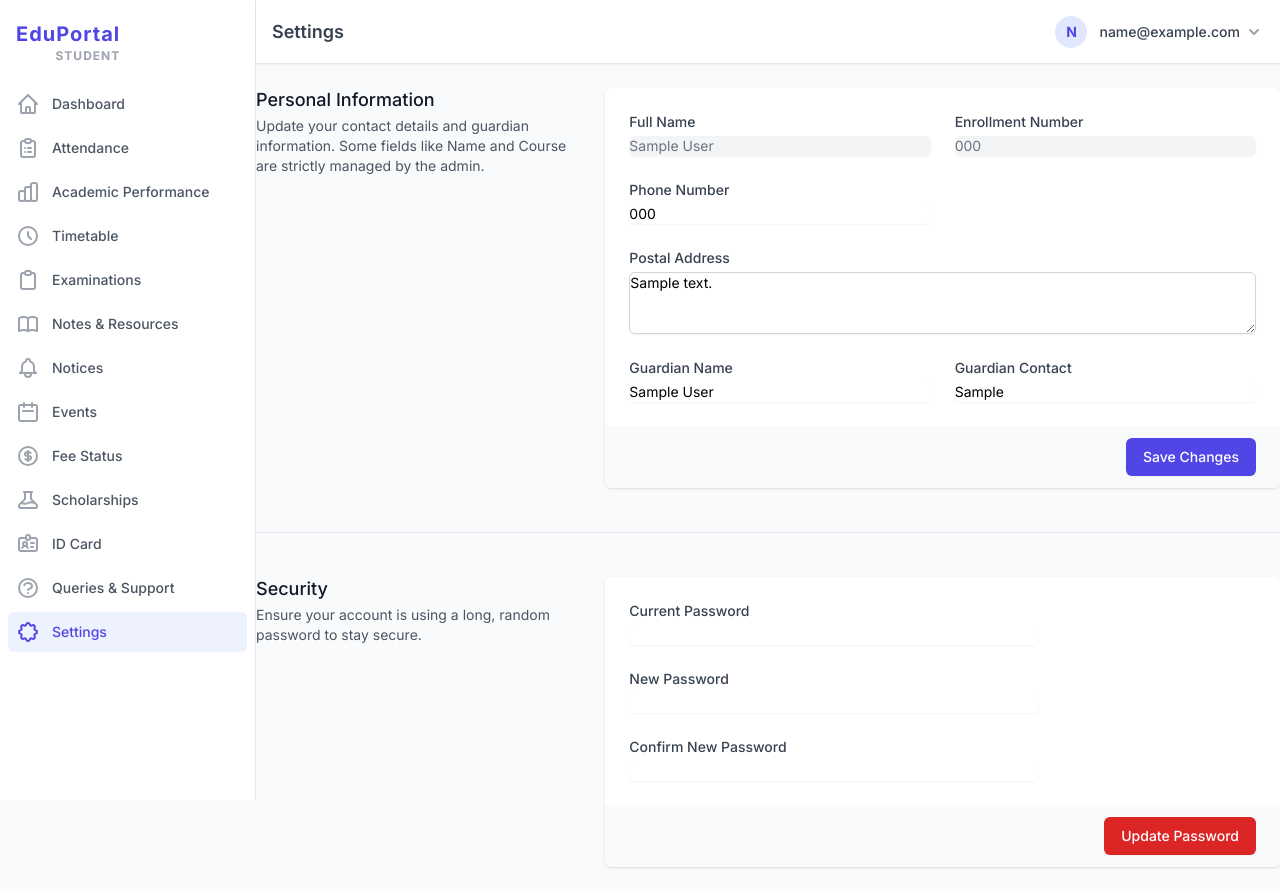
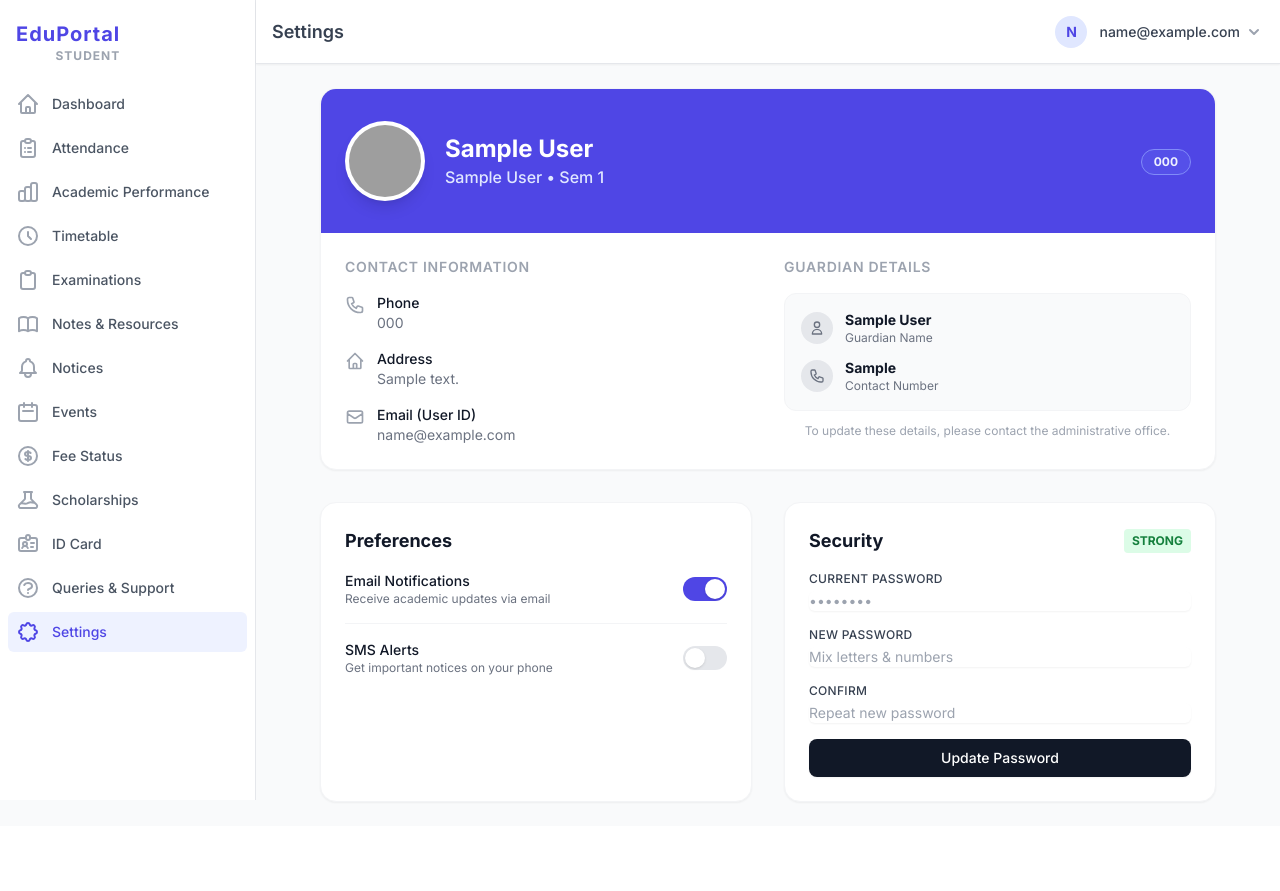
Before and after one commit to DhruvHarani1/EDU-PORTAL, a Flask app: page /student/settings in a window 1280 px wide. After the commit the page ends 803 px from the top, so only its background shows below. Run offline with Flask 3, Linux system fonts and the light colour scheme; a user stored in the database is signed in; tables that the repository leaves empty hold one stand-in row (values such as "Sample post"); some libraries are stand-ins or nearby versions; grey boxes are pictures that could not be loaded.

Commit message:
feat: Implement student digital ID card, student settings, and faculty lost card reporting features with new profile models and routes.

```diff
--- a/app/models/profiles.py
+++ b/app/models/profiles.py
@@ -15,6 +15,8 @@ class StudentProfile(db.Model):
     address = db.Column(db.Text, nullable=True)
     guardian_name = db.Column(db.String(100), nullable=True)
     guardian_contact = db.Column(db.String(15), nullable=True)
+
+    id_card_status = db.Column(db.String(20), default='Active', nullable=True) # Active, Lost, Replaced
 
     # Mentor Relationship
     mentor_id = db.Column(db.Integer, db.ForeignKey('faculty_profile.id'), nullable=True)
--- a/app/modules/faculty/templates/faculty_sidebar_items.html
+++ b/app/modules/faculty/templates/faculty_sidebar_items.html
@@ -8,7 +8,8 @@
     ('Student Queries', 'faculty.queries', 'M8 10h.01M12 10h.01M16 10h.01M9 16H5a2 2 0 01-2-2V6a2 2 0 012-2h14a2 2 0 012 2v8a2 2 0 01-2 2h-5l-5 5v-5z'),
     ('Notices', 'faculty.notices', 'M15 17h5l-1.405-1.405A2.032 2.032 0 0118 14.158V11a6.002 6.002 0 00-4-5.659V5a2 2 0 10-4 0v.341C7.67 6.165 6 8.388 6 11v3.159c0 .538-.214 1.055-.595 1.436L4 17h5m6 0v1a3 3 0 11-6 0v-1m6 0H9'),
     ('Todays Schedule', 'faculty.schedule', 'M12 8v4l3 3m6-3a9 9 0 11-18 0 9 9 0 0118 0z'),
-    ('My Timetable', 'faculty.timetable', 'M8 7V3m8 4V3m-9 8h10M5 21h14a2 2 0 002-2V7a2 2 0 00-2-2H5a2 2 0 00-2 2v12a2 2 0 002 2z')
+    ('My Timetable', 'faculty.timetable', 'M8 7V3m8 4V3m-9 8h10M5 21h14a2 2 0 002-2V7a2 2 0 00-2-2H5a2 2 0 00-2 2v12a2 2 0 002 2z'),
+    ('Report: Lost Cards', 'faculty.report_lost_cards', 'M12 9v2m0 4h.01m-6.938 4h13.856c1.54 0 2.502-1.667 1.732-3L13.732 4c-.77-1.333-2.694-1.333-3.464 0L3.34 16c-.77 1.333.192 3 1.732 3z')
 ] -%}
 
 {% for name, endpoint, icon_path in navigation %}
--- a/app/modules/student/routes.py
+++ b/app/modules/student/routes.py
@@ -589,6 +589,17 @@ def id_card():
 
     return render_template('student/id_card.html', student=student)
 
+@student_bp.route('/id-card/report-lost', methods=['POST'])
+@login_required
+def report_lost_card():
+    student = StudentProfile.query.filter_by(user_id=current_user.id).first_or_404()
+
+    student.id_card_status = 'Lost'
+    db.session.commit()
+
+    flash('ID Card reported as lost. Please contact administration for a replacement.', 'warning')
+    return redirect(url_for('student.id_card'))
+
 
 
 
--- a/app/modules/student/templates/student/settings.html
+++ b/app/modules/student/templates/student/settings.html
@@ -30,113 +30,148 @@
       {% endif %}
     {% endwith %}
 
-    <div class="md:grid md:grid-cols-3 md:gap-6">
+    <div class="max-w-4xl mx-auto space-y-8">
 
-        <!-- Profile Section -->
-        <div class="md:col-span-1">
-            <div class="px-4 sm:px-0">
-                <h3 class="text-lg font-medium leading-6 text-gray-900">Personal Information</h3>
-                <p class="mt-1 text-sm text-gray-600">Update your contact details and guardian information. Some fields like Name and Course are strictly managed by the admin.</p>
+        <!-- Profile Overview Card -->
+        <div class="bg-white rounded-2xl shadow-sm border border-gray-100 overflow-hidden">
+            <div class="bg-indigo-600 px-6 py-8 md:flex md:items-center md:justify-between">
+                <div class="flex items-center">
+                    <div class="h-20 w-20 rounded-full bg-white p-1 shadow-lg">
+                        <img class="h-full w-full rounded-full object-cover" src="https://ui-avatars.com/api/?name={{ student.display_name }}&background=random&color=fff" alt="{{ student.display_name }}">
+                    </div>
+                    <div class="ml-5 text-white">
+                        <h2 class="text-2xl font-bold">{{ student.display_name }}</h2>
+                        <p class="text-indigo-100 font-medium">{{ student.course_name }} • Sem {{ student.semester }}</p>
+                    </div>
+                </div>
+                <div class="mt-4 md:mt-0 text-right">
+                    <span class="inline-flex items-center px-3 py-1 rounded-full text-xs font-bold bg-indigo-500/30 text-indigo-50 border border-indigo-400">
+                        {{ student.enrollment_number }}
+                    </span>
+                </div>
+            </div>
+
+            <div class="px-6 py-6 grid grid-cols-1 md:grid-cols-2 gap-8">
+                <!-- Contact Info -->
+                <div>
+                    <h3 class="text-sm font-semibold text-gray-400 uppercase tracking-wider mb-4">Contact Information</h3>
+                    <div class="space-y-4">
+                        <div class="flex items-start">
+                            <div class="flex-shrink-0 mt-0.5">
+                                <svg class="h-5 w-5 text-gray-400" fill="none" viewBox="0 0 24 24" stroke="currentColor"><path stroke-linecap="round" stroke-linejoin="round" stroke-width="2" d="M3 5a2 2 0 012-2h3.28a1 1 0 01.948.684l1.498 4.493a1 1 0 01-.502 1.21l-2.257 1.13a11.042 11.042 0 005.516 5.516l1.13-2.257a1 1 0 011.21-.502l4.493 1.498a1 1 0 01.684.949V19a2 2 0 01-2 2h-1C9.716 21 3 14.284 3 6V5z" /></svg>
+                            </div>
+                            <div class="ml-3">
+                                <p class="text-sm font-medium text-gray-900">Phone</p>
+                                <p class="text-sm text-gray-500">{{ student.phone_number or 'Not provided' }}</p>
+                            </div>
+                        </div>
+                        <div class="flex items-start">
+                             <div class="flex-shrink-0 mt-0.5">
+                                <svg class="h-5 w-5 text-gray-400" fill="none" viewBox="0 0 24 24" stroke="currentColor"><path stroke-linecap="round" stroke-linejoin="round" stroke-width="2" d="M3 12l2-2m0 0l7-7 7 7M5 10v10a1 1 0 001 1h3m10-11l2 2m-2-2v10a1 1 0 01-1 1h-3m-6 0a1 1 0 001-1v-4a1 1 0 011-1h2a1 1 0 011 1v4a1 1 0 001 1m-6 0h6" /></svg>
+                            </div>
+                            <div class="ml-3">
+                                <p class="text-sm font-medium text-gray-900">Address</p>
+                                <p class="text-sm text-gray-500">{{ student.address or 'No address on file' }}</p>
+                            </div>
+                        </div>
+                        <div class="flex items-start">
+                             <div class="flex-shrink-0 mt-0.5">
+                                <svg class="h-5 w-5 text-gray-400" fill="none" viewBox="0 0 24 24" stroke="currentColor"><path stroke-linecap="round" stroke-linejoin="round" stroke-width="2" d="M3 8l7.89 5.26a2 2 0 002.22 0L21 8M5 19h14a2 2 0 002-2V7a2 2 0 00-2-2H5a2 2 0 00-2 2v10a2 2 0 002 2z" /></svg>
+                            </div>
+                            <div class="ml-3">
+                                <p class="text-sm font-medium text-gray-900">Email (User ID)</p>
+                                <p class="text-sm text-gray-500">{{ current_user.email }}</p>
+                            </div>
+                        </div>
+                    </div>
+                </div>
+
+                <!-- Guardian Info -->
+                <div>
+                     <h3 class="text-sm font-semibold text-gray-400 uppercase tracking-wider mb-4">Guardian Details</h3>
+                     <div class="bg-gray-50 rounded-xl p-4 border border-gray-100">
+                        <div class="flex items-center mb-3">
+                             <div class="h-8 w-8 rounded-full bg-gray-200 flex items-center justify-center text-gray-500 mr-3">
+                                <svg class="h-4 w-4" fill="none" viewBox="0 0 24 24" stroke="currentColor"><path stroke-linecap="round" stroke-linejoin="round" stroke-width="2" d="M16 7a4 4 0 11-8 0 4 4 0 018 0zM12 14a7 7 0 00-7 7h14a7 7 0 00-7-7z" /></svg>
+                            </div>
+                            <div>
+                                <p class="text-sm font-bold text-gray-900">{{ student.guardian_name or 'Not Assigned' }}</p>
+                                <p class="text-xs text-gray-500">Guardian Name</p>
+                            </div>
+                        </div>
+                         <div class="flex items-center">
+                             <div class="h-8 w-8 rounded-full bg-gray-200 flex items-center justify-center text-gray-500 mr-3">
+                                <svg class="h-4 w-4" fill="none" viewBox="0 0 24 24" stroke="currentColor"><path stroke-linecap="round" stroke-linejoin="round" stroke-width="2" d="M3 5a2 2 0 012-2h3.28a1 1 0 01.948.684l1.498 4.493a1 1 0 01-.502 1.21l-2.257 1.13a11.042 11.042 0 005.516 5.516l1.13-2.257a1 1 0 011.21-.502l4.493 1.498a1 1 0 01.684.949V19a2 2 0 01-2 2h-1C9.716 21 3 14.284 3 6V5z" /></svg>
+                            </div>
+                            <div>
+                                <p class="text-sm font-bold text-gray-900">{{ student.guardian_contact or 'N/A' }}</p>
+                                <p class="text-xs text-gray-500">Contact Number</p>
+                            </div>
+                        </div>
+                     </div>
+                     <p class="text-xs text-gray-400 mt-3 text-center">To update these details, please contact the administrative office.</p>
+                </div>
             </div>
         </div>
 
-        <div class="mt-5 md:mt-0 md:col-span-2">
-            <form method="POST">
-                <input type="hidden" name="action" value="update_profile">
-                <div class="shadow sm:rounded-md sm:overflow-hidden">
-                    <div class="px-4 py-5 bg-white space-y-6 sm:p-6">
-
-                        <!-- Read Only Fields -->
-                        <div class="grid grid-cols-6 gap-6">
-                            <div class="col-span-6 sm:col-span-3">
-                                <label class="block text-sm font-medium text-gray-700">Full Name</label>
-                                <input type="text" value="{{ student.display_name }}" disabled class="mt-1 block w-full shadow-sm sm:text-sm border-gray-300 rounded-md bg-gray-100 text-gray-500 cursor-not-allowed">
-                            </div>
-                             <div class="col-span-6 sm:col-span-3">
-                                <label class="block text-sm font-medium text-gray-700">Enrollment Number</label>
-                                <input type="text" value="{{ student.enrollment_number }}" disabled class="mt-1 block w-full shadow-sm sm:text-sm border-gray-300 rounded-md bg-gray-100 text-gray-500 cursor-not-allowed">
-                            </div>
+        <div class="grid grid-cols-1 md:grid-cols-2 gap-8">
+            <!-- App Preferences (Visual Only) -->
+             <div class="bg-white rounded-2xl shadow-sm border border-gray-100 p-6">
+                <h3 class="text-lg font-bold text-gray-900 mb-4">Preferences</h3>
+                <div class="space-y-4">
+                    <div class="flex items-center justify-between">
+                         <div>
+                            <p class="text-sm font-medium text-gray-900">Email Notifications</p>
+                            <p class="text-xs text-gray-500">Receive academic updates via email</p>
                         </div>
-
-                        <!-- Editable Fields -->
-                        <div class="grid grid-cols-6 gap-6">
-                            <div class="col-span-6 sm:col-span-3">
-                                <label for="phone_number" class="block text-sm font-medium text-gray-700">Phone Number</label>
-                                <input type="tel" name="phone_number" id="phone_number" value="{{ student.phone_number }}" required class="mt-1 focus:ring-indigo-500 focus:border-indigo-500 block w-full shadow-sm sm:text-sm border-gray-300 rounded-md">
-                            </div>
-
-                            <div class="col-span-6">
-                                <label for="address" class="block text-sm font-medium text-gray-700">Postal Address</label>
-                                <textarea id="address" name="address" rows="3" class="shadow-sm focus:ring-indigo-500 focus:border-indigo-500 mt-1 block w-full sm:text-sm border border-gray-300 rounded-md">{{ student.address }}</textarea>
-                            </div>
-
-                            <div class="col-span-6 sm:col-span-3">
-                                <label for="guardian_name" class="block text-sm font-medium text-gray-700">Guardian Name</label>
-                                <input type="text" name="guardian_name" id="guardian_name" value="{{ student.guardian_name }}" class="mt-1 focus:ring-indigo-500 focus:border-indigo-500 block w-full shadow-sm sm:text-sm border-gray-300 rounded-md">
-                            </div>
-
-                             <div class="col-span-6 sm:col-span-3">
-                                <label for="guardian_contact" class="block text-sm font-medium text-gray-700">Guardian Contact</label>
-                                <input type="tel" name="guardian_contact" id="guardian_contact" value="{{ student.guardian_contact }}" class="mt-1 focus:ring-indigo-500 focus:border-indigo-500 block w-full shadow-sm sm:text-sm border-gray-300 rounded-md">
-                            </div>
+                         <!-- Toggle Switch (Visual) -->
+                         <button class="bg-indigo-600 relative inline-flex h-6 w-11 flex-shrink-0 cursor-pointer rounded-full border-2 border-transparent transition-colors duration-200 ease-in-out focus:outline-none">
+                            <span class="translate-x-5 pointer-events-none inline-block h-5 w-5 transform rounded-full bg-white shadow ring-0 transition duration-200 ease-in-out"></span>
+                        </button>
+                    </div>
+                    <div class="border-t border-gray-100"></div>
+                     <div class="flex items-center justify-between">
+                         <div>
+                            <p class="text-sm font-medium text-gray-900">SMS Alerts</p>
+                            <p class="text-xs text-gray-500">Get important notices on your phone</p>
                         </div>
-                    </div>
-                    <div class="px-4 py-3 bg-gray-50 text-right sm:px-6">
-                        <button type="submit" class="inline-flex justify-center py-2 px-4 border border-transparent shadow-sm text-sm font-medium rounded-md text-white bg-indigo-600 hover:bg-indigo-700 focus:outline-none focus:ring-2 focus:ring-offset-2 focus:ring-indigo-500">
-                            Save Changes
+                         <button class="bg-gray-200 relative inline-flex h-6 w-11 flex-shrink-0 cursor-pointer rounded-full border-2 border-transparent transition-colors duration-200 ease-in-out focus:outline-none">
+                            <span class="translate-x-0 pointer-events-none inline-block h-5 w-5 transform rounded-full bg-white shadow ring-0 transition duration-200 ease-in-out"></span>
                         </button>
                     </div>
                 </div>
-            </form>
-        </div>
-    </div>
+            </div>
 
-    <div class="hidden sm:block" aria-hidden="true">
-        <div class="py-5">
-            <div class="border-t border-gray-200"></div>
-        </div>
-    </div>
+            <!-- Security Settings -->
+            <div class="bg-white rounded-2xl shadow-sm border border-gray-100 p-6">
+                <div class="flex items-center justify-between mb-4">
+                     <h3 class="text-lg font-bold text-gray-900">Security</h3>
+                     <span class="px-2 py-1 bg-green-100 text-green-700 text-xs font-bold rounded uppercase">Strong</span>
+                </div>
 
-    <!-- Security Section -->
-    <div class="md:grid md:grid-cols-3 md:gap-6">
-        <div class="md:col-span-1">
-            <div class="px-4 sm:px-0">
-                <h3 class="text-lg font-medium leading-6 text-gray-900">Security</h3>
-                <p class="mt-1 text-sm text-gray-600">Ensure your account is using a long, random password to stay secure.</p>
-            </div>
-        </div>
-        <div class="mt-5 md:mt-0 md:col-span-2">
-            <form method="POST">
-                <input type="hidden" name="action" value="change_password">
-                <div class="shadow sm:rounded-md sm:overflow-hidden">
-                    <div class="px-4 py-5 bg-white space-y-6 sm:p-6">
-
-                         <div class="grid grid-cols-6 gap-6">
-                            <div class="col-span-6 sm:col-span-4">
-                                <label for="current_password" class="block text-sm font-medium text-gray-700">Current Password</label>
-                                <input type="password" name="current_password" id="current_password" required class="mt-1 focus:ring-red-500 focus:border-red-500 block w-full shadow-sm sm:text-sm border-gray-300 rounded-md">
-                            </div>
-
-                            <div class="col-span-6 sm:col-span-4">
-                                <label for="new_password" class="block text-sm font-medium text-gray-700">New Password</label>
-                                <input type="password" name="new_password" id="new_password" required minlength="6" class="mt-1 focus:ring-indigo-500 focus:border-indigo-500 block w-full shadow-sm sm:text-sm border-gray-300 rounded-md">
-                            </div>
-
-                            <div class="col-span-6 sm:col-span-4">
-                                <label for="confirm_password" class="block text-sm font-medium text-gray-700">Confirm New Password</label>
-                                <input type="password" name="confirm_password" id="confirm_password" required minlength="6" class="mt-1 focus:ring-indigo-500 focus:border-indigo-500 block w-full shadow-sm sm:text-sm border-gray-300 rounded-md">
-                            </div>
+                <form method="POST">
+                    <input type="hidden" name="action" value="change_password">
+                    <div class="space-y-4">
+                        <div>
+                             <label for="current_password" class="block text-xs font-medium text-gray-700 uppercase tracking-wide">Current Password</label>
+                             <input type="password" name="current_password" id="current_password" required class="mt-1 block w-full rounded-md border-gray-300 shadow-sm focus:border-indigo-500 focus:ring-indigo-500 sm:text-sm" placeholder="••••••••">
                         </div>
-
-                    </div>
-                    <div class="px-4 py-3 bg-gray-50 text-right sm:px-6">
-                        <button type="submit" class="inline-flex justify-center py-2 px-4 border border-transparent shadow-sm text-sm font-medium rounded-md text-white bg-red-600 hover:bg-red-700 focus:outline-none focus:ring-2 focus:ring-offset-2 focus:ring-red-500">
+                        <div>
+                             <label for="new_password" class="block text-xs font-medium text-gray-700 uppercase tracking-wide">New Password</label>
+                             <input type="password" name="new_password" id="new_password" required minlength="6" class="mt-1 block w-full rounded-md border-gray-300 shadow-sm focus:border-indigo-500 focus:ring-indigo-500 sm:text-sm" placeholder="Mix letters & numbers">
+                        </div>
+                        <div>
+                             <label for="confirm_password" class="block text-xs font-medium text-gray-700 uppercase tracking-wide">Confirm</label>
+                             <input type="password" name="confirm_password" id="confirm_password" required minlength="6" class="mt-1 block w-full rounded-md border-gray-300 shadow-sm focus:border-indigo-500 focus:ring-indigo-500 sm:text-sm" placeholder="Repeat new password">
+                        </div>
+                        <button type="submit" class="w-full flex justify-center py-2 px-4 border border-transparent rounded-lg shadow-sm text-sm font-medium text-white bg-gray-900 hover:bg-gray-800 focus:outline-none transition-colors">
                             Update Password
                         </button>
                     </div>
-                </div>
-            </form>
+                </form>
+            </div>
         </div>
+
     </div>
 </div>
 {% endblock %}
```
Also changed, not shown: app/modules/faculty/routes.py (+12 -0 lines), app/modules/faculty/templates/faculty/report_lost_cards.html (added, +74 -0 lines), app/modules/student/templates/student/id_card.html (+17 -8 lines).
